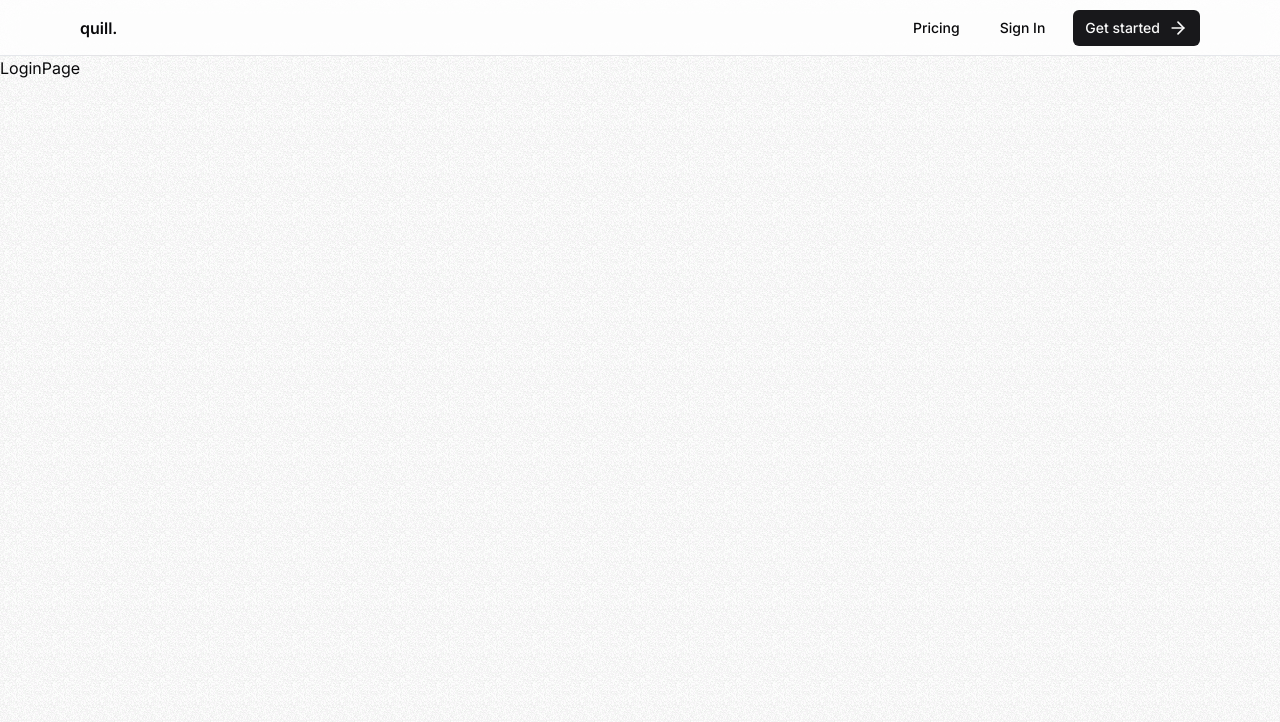
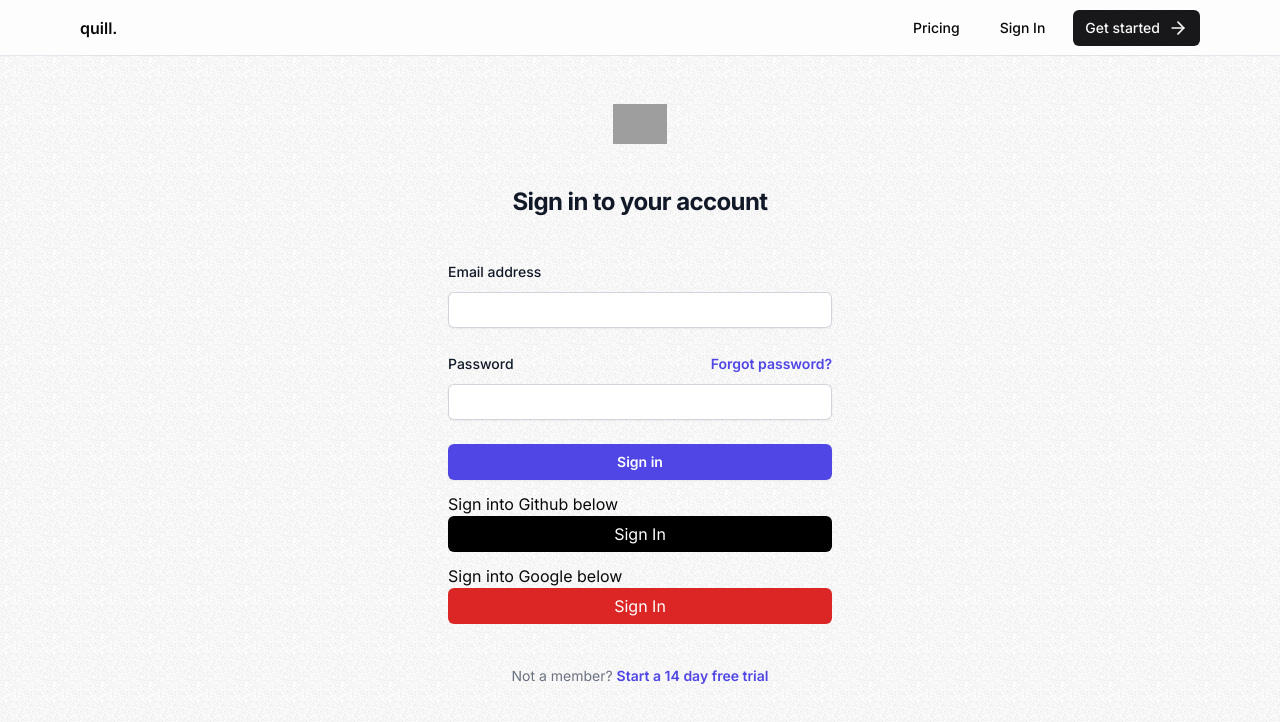
Before and after one commit to Ajkce/Quill, a Next.js app in the folder pdf/: page /login in a window 1280 px wide. Shown: the top 722 px of the page. Built offline with nearby package versions, Linux system fonts and the light colour scheme; no server answers; grey boxes are pictures that could not be loaded.

Commit message:
Authentication with credentials, github and google complete with user data stroed in mongodb database

```diff
--- a/pdf/app/(site)/login/page.tsx
+++ b/pdf/app/(site)/login/page.tsx
@@ -1,9 +1,142 @@
-import React from 'react'
+"use client";
 
-const LoginPage = () => {
+import { useState, useEffect } from "react";
+import { signIn, useSession } from "next-auth/react";
+import toast from "react-hot-toast";
+import { useRouter } from "next/navigation";
+
+export default function Login() {
+  const [data, setData] = useState({
+    email: "",
+    password: "",
+  });
+
+  const session = useSession();
+  const router = useRouter();
+
+  useEffect(() => {
+    if (session.status === "authenticated") {
+      router.push("/");
+    }
+  });
+
+  const loginUser = (e: React.FormEvent) => {
+    e.preventDefault();
+    signIn("credentials", { ...data, redirect: false }).then((callback) => {
+      if (callback?.error) {
+        toast.error(callback.error);
+      }
+      if (callback?.ok && !callback.error) {
+        toast.success("Logged In sucessfully");
+      }
+    });
+  };
+
   return (
-    <div>LoginPage</div>
-  )
+    <>
+      <div className="flex min-h-full flex-1 flex-col justify-center px-6 py-12 lg:px-8">
+        <div className="sm:mx-auto sm:w-full sm:max-w-sm">
+          <img
+            className="mx-auto h-10 w-auto"
+            src="https://tailwindui.com/img/logos/mark.svg?color=indigo&shade=600"
+            alt="Your Company"
+          />
+          <h2 className="mt-10 text-center text-2xl font-bold leading-9 tracking-tight text-gray-900">
+            Sign in to your account
+          </h2>
+        </div>
+
+        <div className="mt-10 sm:mx-auto sm:w-full sm:max-w-sm">
+          <form className="space-y-6" onSubmit={loginUser}>
+            <div>
+              <label
+                htmlFor="email"
+                className="block text-sm font-medium leading-6 text-gray-900"
+              >
+                Email address
+              </label>
+              <div className="mt-2">
+                <input
+                  id="email"
+                  name="email"
+                  type="email"
+                  autoComplete="email"
+                  value={data.email}
+                  onChange={(e) => setData({ ...data, email: e.target.value })}
+                  required
+                  className="block w-full rounded-md border-0 py-1.5 text-gray-900 shadow-sm ring-1 ring-inset ring-gray-300 placeholder:text-gray-400 focus:ring-2 focus:ring-inset focus:ring-indigo-600 sm:text-sm sm:leading-6"
+                />
+              </div>
+            </div>
+
+            <div>
+              <div className="flex items-center justify-between">
+                <label
+                  htmlFor="password"
+                  className="block text-sm font-medium leading-6 text-gray-900"
+                >
+                  Password
+                </label>
+                <div className="text-sm">
+                  <a
+                    href="#"
+                    className="font-semibold text-indigo-600 hover:text-indigo-500"
+                  >
+                    Forgot password?
+                  </a>
+                </div>
+              </div>
+              <div className="mt-2">
+                <input
+                  id="password"
+                  name="password"
+                  type="password"
+                  autoComplete="current-password"
+                  required
+                  value={data.password}
+                  onChange={(e) =>
+                    setData({ ...data, password: e.target.value })
+                  }
+                  className="block w-full rounded-md border-0 py-1.5 text-gray-900 shadow-sm ring-1 ring-inset ring-gray-300 placeholder:text-gray-400 focus:ring-2 focus:ring-inset focus:ring-indigo-600 sm:text-sm sm:leading-6"
+                />
+              </div>
+            </div>
+
+            <div>
+              <button
+                type="submit"
+                className="flex w-full justify-center rounded-md bg-indigo-600 px-3 py-1.5 text-sm font-semibold leading-6 text-white shadow-sm hover:bg-indigo-500 focus-visible:outline focus-visible:outline-2 focus-visible:outline-offset-2 focus-visible:outline-indigo-600"
+              >
+                Sign in
+              </button>
+            </div>
+          </form>
+          <h1 className="mt-3">Sign into Github below</h1>
+          <button
+            onClick={() => signIn("github", { callbackUrl: "/" })}
+            className="bg-black text-white w-full rounded-md py-1.5"
+          >
+            Sign In
+          </button>
+          <h1 className="mt-3">Sign into Google below</h1>
+          <button
+            onClick={() => signIn("google", { callbackUrl: "/" })}
+            className="bg-red-600 hover:bg-red-700 text-white w-full py-1.5 rounded-md"
+          >
+            Sign In
+          </button>
+
+          <p className="mt-10 text-center text-sm text-gray-500">
+            Not a member?{" "}
+            <a
+              href="#"
+              className="font-semibold leading-6 text-indigo-600 hover:text-indigo-500"
+            >
+              Start a 14 day free trial
+            </a>
+          </p>
+        </div>
+      </div>
+    </>
+  );
 }
-
-export default LoginPage
--- a/pdf/app/(site)/register/page.tsx
+++ b/pdf/app/(site)/register/page.tsx
@@ -10,6 +10,7 @@ export default function Register() {
     email: "",
     password: "",
   });
+
 
   const registerUser = async (e: React.FormEvent<HTMLInputElement>) => {
     e.preventDefault();
--- a/pdf/app/api/auth/[...nextauth]/route.tsx
+++ b/pdf/app/api/auth/[...nextauth]/route.tsx
@@ -4,17 +4,23 @@ import { PrismaAdapter } from "@auth/prisma-adapter";
 import CredentialsProvidr from "next-auth/providers/credentials";
 import GoogleProvider from "next-auth/providers/google";
 import GithubProvider from "next-auth/providers/github";
+import bcrypt from "bcrypt";
+
+interface Credentials {
+  clientId: string;
+  clientSecret: string;
+}
 
 export const authOptions: NextAuthOptions = {
   adapter: PrismaAdapter(prisma),
   providers: [
     GithubProvider({
-      clientId: process.env.GITHUB_ID,
-      clientSecret: process.env.GITHUB_SECRET,
+      clientId: process.env.GITHUB_ID!,
+      clientSecret: process.env.GITHUB_SECRET!,
     }),
     GoogleProvider({
-      clientId: process.env.GOOGLE_ID,
-      clientSecret: process.env.GOOGLE_SECRET,
+      clientId: process.env.GOOGLE_ID!,
+      clientSecret: process.env.GOOGLE_SECRET!,
     }),
     CredentialsProvidr({
       name: "Credentials",
@@ -24,7 +30,34 @@ export const authOptions: NextAuthOptions = {
         username: { label: "Username", type: "text", placeholder: "Ajaya K C" },
       },
       async authorize(credentials) {
-        const user = { id: 1, name: "Ajaya", email: "ajaya@gmail.com" };
+        // Check to see if email and password are there
+        if (!credentials?.email || !credentials?.password) {
+          throw new Error("Please provide email and password");
+        }
+
+        //Check to see if user exists
+        const user = await prisma.user.findUnique({
+          where: {
+            email: credentials.email,
+          },
+        });
+
+        //If no user was found
+        if (!user || !user?.hashedPassword) {
+          throw new Error("No user found");
+        }
+
+        //Check to see if password match
+        const passwordMatch = await bcrypt.compare(
+          credentials.password,
+          user.hashedPassword
+        );
+
+        //If password does not match
+        if (!passwordMatch) {
+          throw new Error("Incorrect password");
+        }
+
         return user;
       },
     }),
--- /dev/null
+++ b/pdf/app/context/ToasterContext.tsx
@@ -0,0 +1,13 @@
+"use client";
+
+import { Toaster } from "react-hot-toast";
+
+const ToasterContext = () => {
+  return (
+    <div>
+      <Toaster></Toaster>
+    </div>
+  );
+};
+
+export default ToasterContext;
--- /dev/null
+++ b/pdf/app/dashboard/page.tsx
@@ -0,0 +1,12 @@
+import React from "react";
+import { getServerSession } from "next-auth/next";
+import { authOptions } from "../api/auth/[...nextauth]/route";
+import { redirect } from "next/navigation";
+
+const Dashboard = async () => {
+  const user = await getServerSession(authOptions);
+  if (!user) redirect("/auth-callback?origin=dashboard");
+  return <div>{JSON.stringify(user)}</div>;
+};
+
+export default Dashboard;
--- a/pdf/app/layout.tsx
+++ b/pdf/app/layout.tsx
@@ -4,6 +4,7 @@ import type { Metadata } from "next";
 import { Inter } from "next/font/google";
 import Navbar from "@/components/Navbar";
 import AuthContextProvider from "./context/AuthContext";
+import ToasterContext from "./context/ToasterContext";
 
 const inter = Inter({ subsets: ["latin"] });
 
@@ -26,6 +27,7 @@ export default function RootLayout({
         )}
       >
         <AuthContextProvider>
+          <ToasterContext></ToasterContext>
           <Navbar></Navbar>
           {children}
         </AuthContextProvider>
--- a/pdf/components/Navbar.tsx
+++ b/pdf/components/Navbar.tsx
@@ -1,11 +1,15 @@
+"use client";
+
 import React from "react";
 import MaxWidthWrapper from "./MaxWidthWrapper";
 import Link from "next/link";
 import { Button, buttonVariants } from "./ui/button";
-import { LoginLink, RegisterLink } from "@kinde-oss/kinde-auth-nextjs/server";
+
 import { ArrowRight } from "lucide-react";
+import { signOut, useSession } from "next-auth/react";
 
 const Navbar = () => {
+  const session = useSession();
   return (
     <nav className="sticky h-14 inset-x-0 top-0 z-30 w-full border-b border-gray-200 bg-white/75 backdrop-blur-lg transition-all">
       <MaxWidthWrapper>
@@ -27,21 +31,37 @@ const Navbar = () => {
               >
                 Pricing
               </Link>
-              <LoginLink
+              {session.status === "unauthenticated" && (
+                <Link
+                  href="/login"
                   className={buttonVariants({
                     variant: "ghost",
                     size: "sm",
                   })}
                 >
                   Sign In
-              </LoginLink>
-              <RegisterLink
+                </Link>
+              )}
+
+              {session.status === "authenticated" && (
+                <button
+                  onClick={() => signOut()}
+                  className={buttonVariants({
+                    variant: "destructive",
+                    size: "sm",
+                  })}
+                >
+                  Sign Out
+                </button>
+              )}
+              <Link
+                href="/register"
                 className={buttonVariants({
                   size: "sm",
                 })}
               >
                 Get started <ArrowRight className="ml-2 h-5 w-5"></ArrowRight>
-              </RegisterLink>
+              </Link>
             </>
           </div>
         </div>
```
Also changed, not shown: 1 other file (tests, documents, lock files or other folders). Lines whose indentation alone changed are shown as unchanged.
